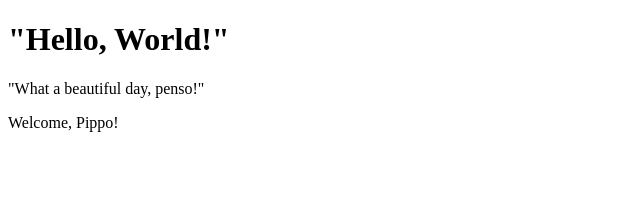
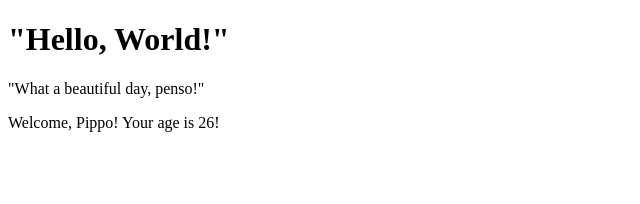
Before and after one commit to Seraban09/react-exercises, a React (Create React App) app: page / in a window 1280 px wide. Shown: the top 204 px of the page, without its empty margins (0-640 px from the left). Built offline with nearby package versions, Linux system fonts and the light colour scheme.

Commit message:
Props-03 fatto

```diff
--- a/src/Welcome.js
+++ b/src/Welcome.js
@@ -3,11 +3,14 @@ import React, { Component } from 'react'
 export class Welcome extends Component {
   render() {
     return (
-      <div>Welcome, {this.props.name}!</div>
+      <div>Welcome, {this.props.name}!
+        Your age is {this.props.age}!
+      </div>
     )
   }
 }
 
 Welcome.defaultProps = {
     name: "Pippo",
+    age: 26,
   }
```
